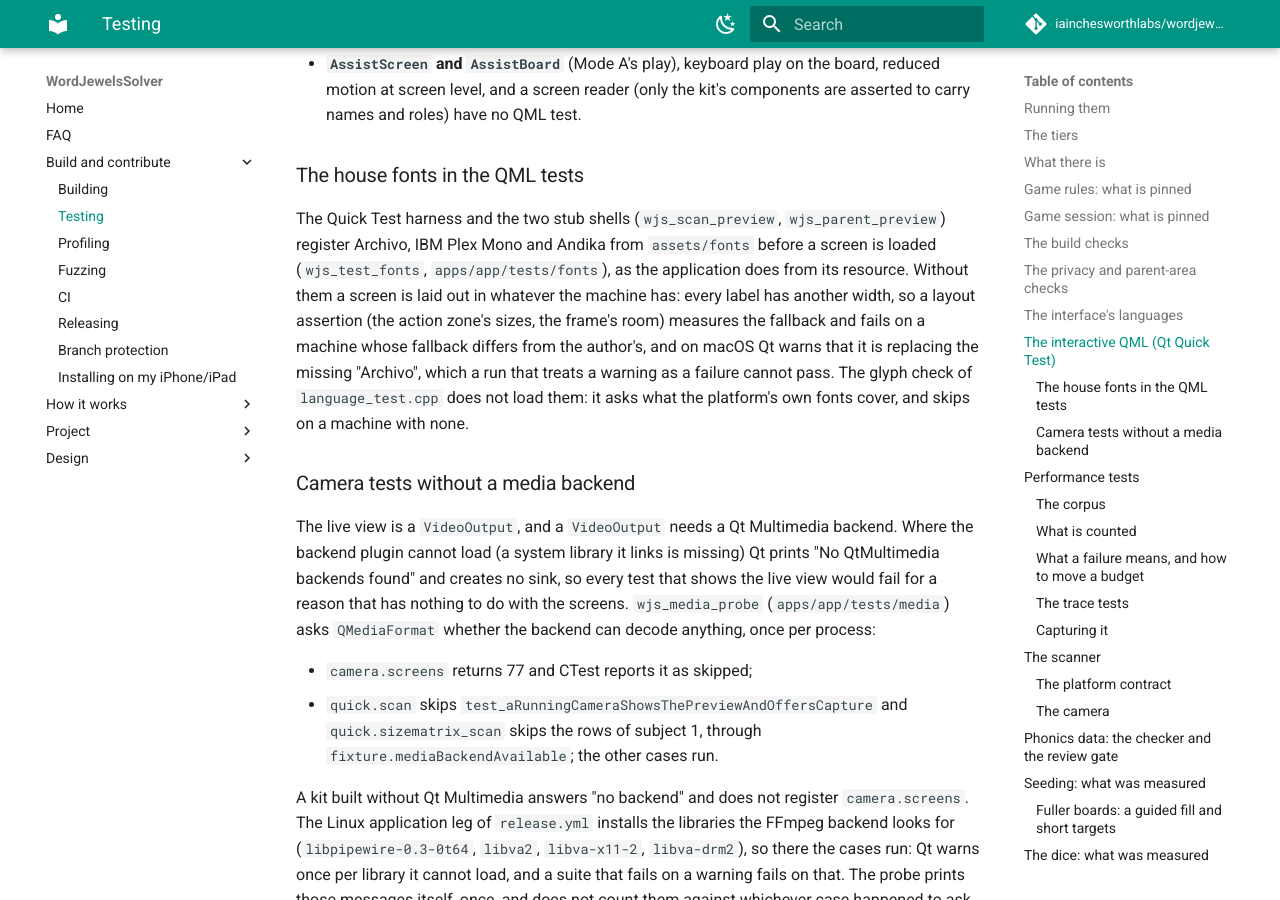
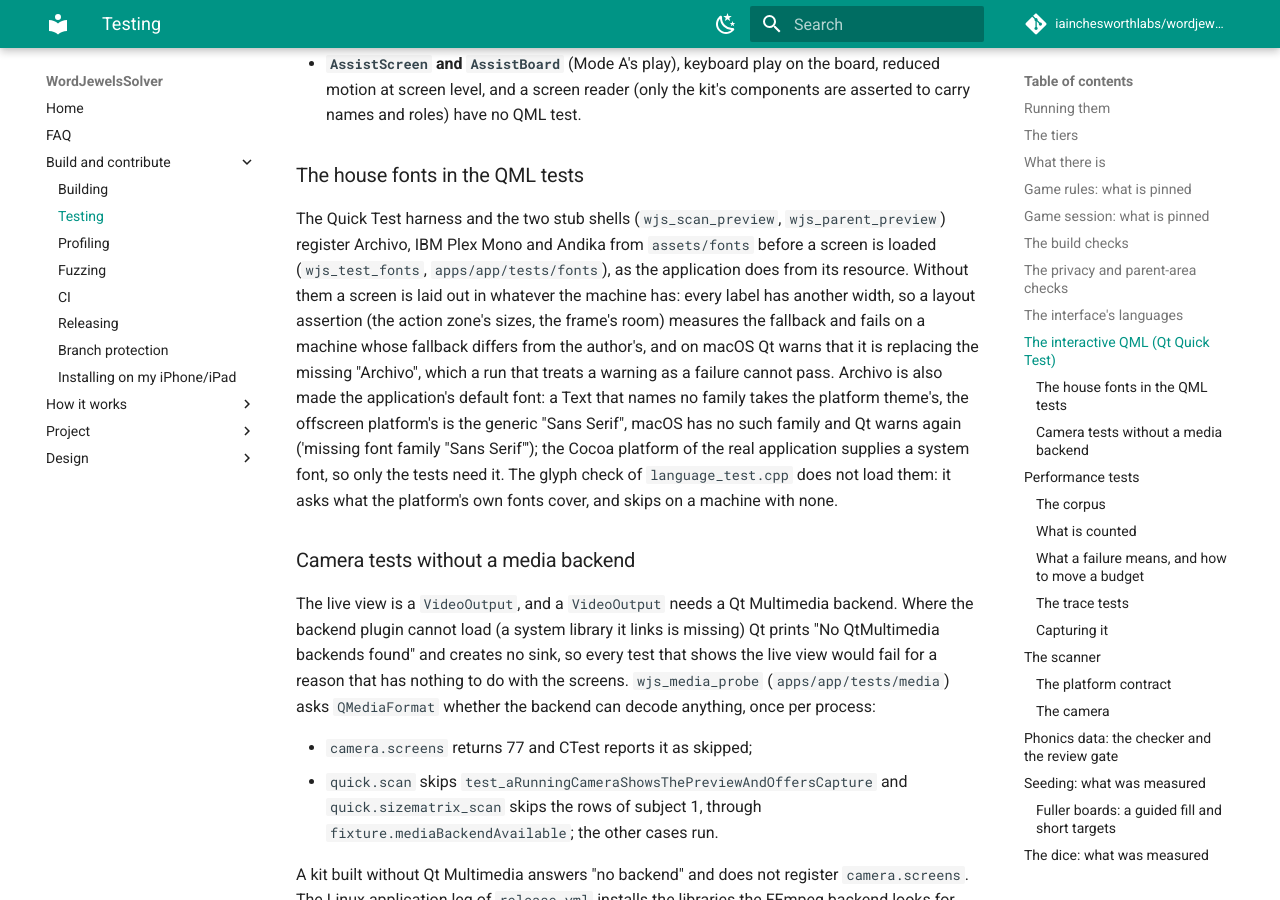
Before and after one commit to iainchesworthlabs/snapandspell, an MkDocs documentation site: the page built from docs/testing.md, in a window 1280 px wide and 900 px high, scrolled down 29303 px. Built offline with MkDocs 1.6.1 and Material for MkDocs 9.7.7, drawn with Linux system fonts in a browser that asks for light colours; comment, search, counter and statistics services are not loaded.

Commit message:
Say in the testing notes why Archivo is the default font
Signed-off-by: Iain Chesworth <iain.chesworth@gmail.com>

```diff
--- a/docs/testing.md
+++ b/docs/testing.md
@@ -562,8 +562,11 @@ IBM Plex Mono and Andika from `assets/fonts` before a screen is loaded (`wjs_tes
 whatever the machine has: every label has another width, so a layout assertion (the action zone's sizes,
 the frame's room) measures the fallback and fails on a machine whose fallback differs from the
 author's, and on macOS Qt warns that it is replacing the missing "Archivo", which a run that treats a
-warning as a failure cannot pass. The glyph check of `language_test.cpp` does not load them: it asks what
-the platform's own fonts cover, and skips on a machine with none.
+warning as a failure cannot pass. Archivo is also made the application's default font: a Text that names
+no family takes the platform theme's, the offscreen platform's is the generic "Sans Serif", macOS has no
+such family and Qt warns again ('missing font family "Sans Serif"'); the Cocoa platform of the real
+application supplies a system font, so only the tests need it. The glyph check of `language_test.cpp` does
+not load them: it asks what the platform's own fonts cover, and skips on a machine with none.
 
 ### Camera tests without a media backend
 
```
